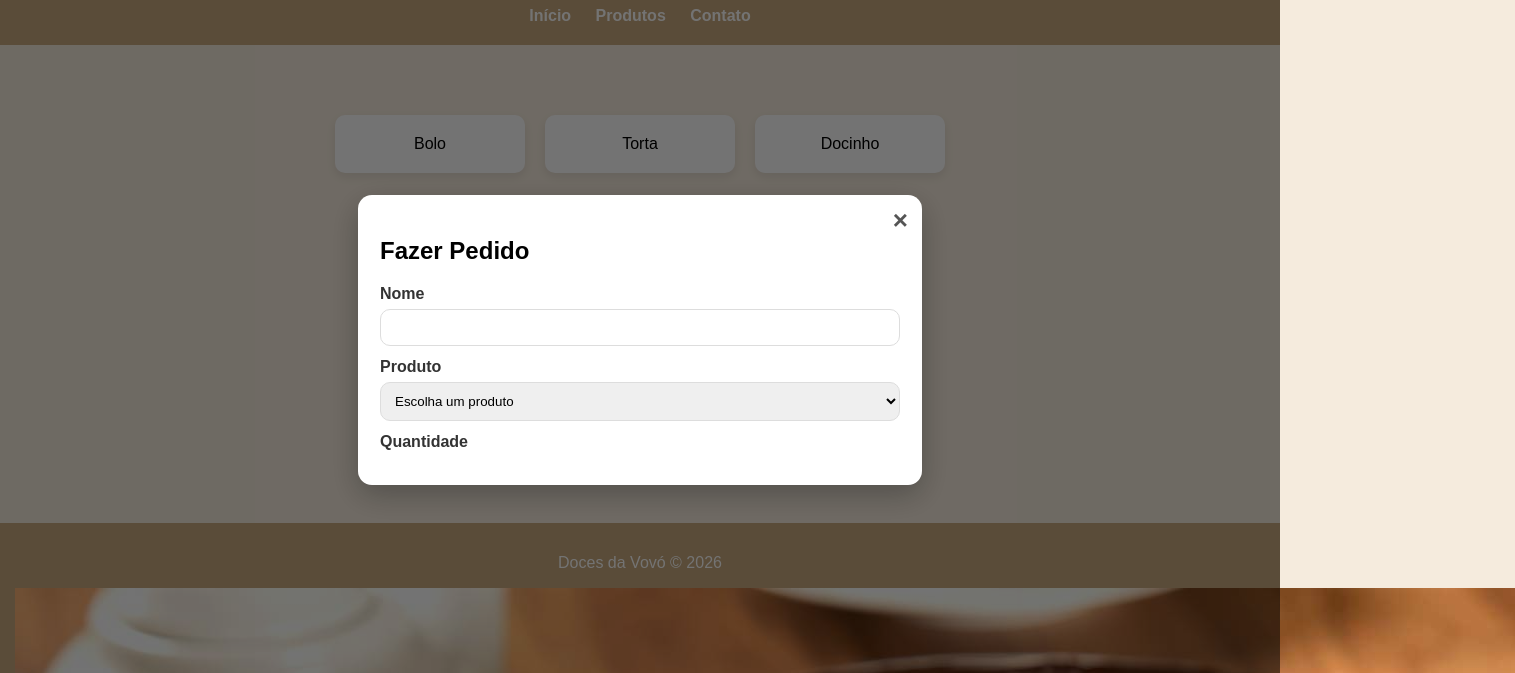
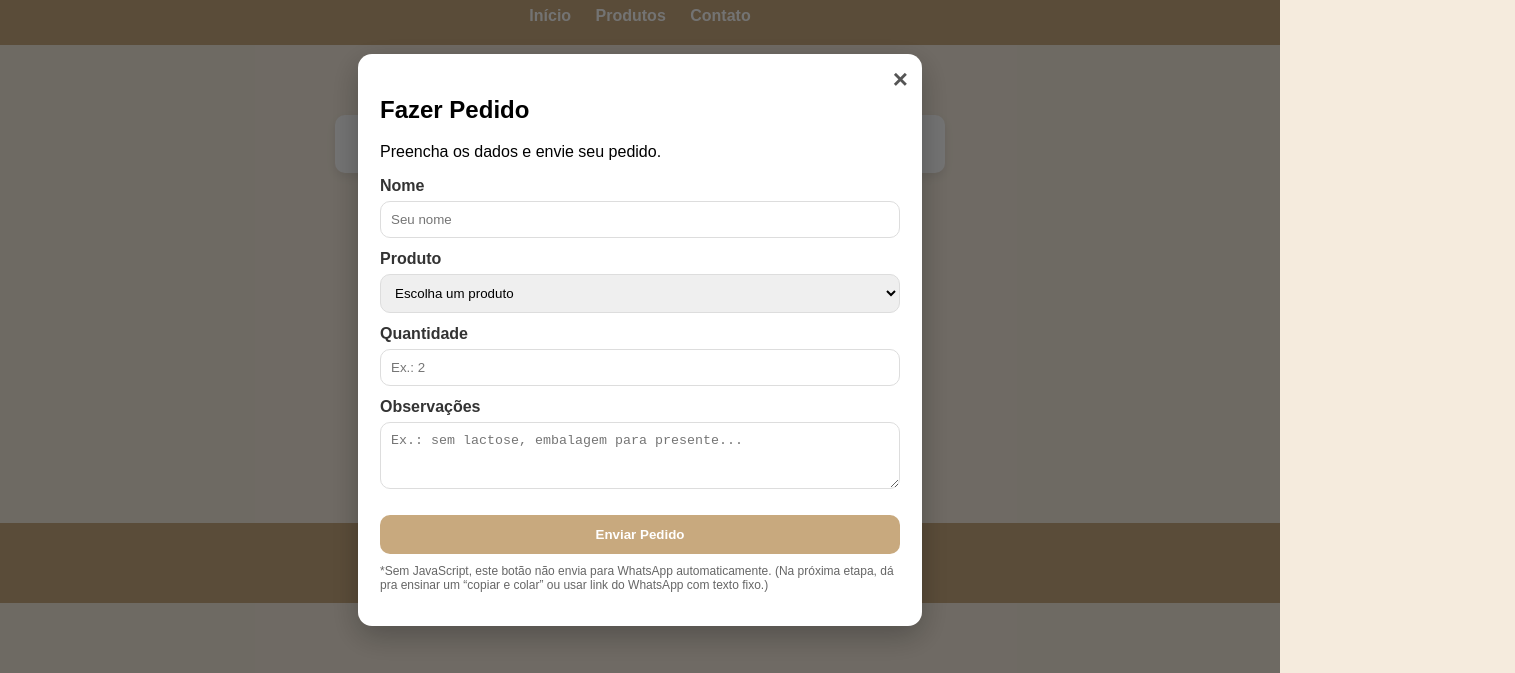
Before and after one commit to marinhopatricia/Novo-Site-Institucional, a plain HTML site: page index.html in a window 1280 px wide. Both pictures are taken after a click on the link "Fazer Pedido". Shown: the part 60-733 px from the top of the page, 1515 px wide, since content can reach past the window. Drawn offline with Linux system fonts and the light colour scheme.

Commit message:
Corrigido todo o código
Updated the HTML structure and added a modal for order placement.

```diff
--- a/index.html
+++ b/index.html
@@ -28,45 +28,67 @@
         <section class="apresentacao">
             <h2>Bem-vindo à Doces da Vovó</h2>
             <p>Doces artesanais feitos com receitas tradicionais de família.</p>
+
+            <!-- Abre o formulário no centro (sem JS) -->
             <a class="btn" href="#pedido">Fazer Pedido</a>
         </section>
 
         <section id="contato" class="contato">
             <h2>Contato</h2>
             <p>Atendimento: Seg a Sáb — 08h às 18h</p>
-        <p>WhatsApp: (95) 98426-5839</p>
+            <p>WhatsApp: (95) 99999-9999</p>
         </section>
 
     </main>
 
     <footer>
         <p>Doces da Vovó © 2026</p>
-    <div class="galeria-rodape">
-        <img src="img/doce1.jpg" alt="Doce artesanal 1">
-        <img src="img/doce2.jpg" alt="Doce artesanal 2">
-        <img src="img/doce3.png" alt="Doce artesanal 3">
-    </div>
     </footer>
 
-<section id="pedido" class="modal">
+    <!-- MODAL (abre com :target) -->
+    <section id="pedido" class="modal" aria-label="Formulário de pedido">
         <div class="modal-conteudo">
-        <a href="#" class="fechar">×</a>
+            <a href="#" class="fechar" aria-label="Fechar formulário">×</a>
 
             <h2>Fazer Pedido</h2>
+            <p>Preencha os dados e envie seu pedido.</p>
 
-        <form class="form-pedido">
-            <label>Nome
-                <input type="text" name="nome" required>
+            <form class="form-pedido" action="#" method="post">
+                <label>
+                    Nome
+                    <input type="text" name="nome" placeholder="Seu nome" required>
                 </label>
 
-            <label>Produto
+                <label>
+                    Produto
                     <select name="produto" required>
-                    <option value="" disabled selected>Escolha um produto</option>
+                        <option value="" selected disabled>Escolha um produto</option>
                         <option>Bolo</option>
                         <option>Torta</option>
                         <option>Docinho</option>
                     </select>
                 </label>
 
-            <label>Quantidade
-                <input type="number" name="qua
+                <label>
+                    Quantidade
+                    <input type="number" name="quantidade" min="1" placeholder="Ex.: 2" required>
+                </label>
+
+                <label>
+                    Observações
+                    <textarea name="obs" rows="3" placeholder="Ex.: sem lactose, embalagem para presente..."></textarea>
+                </label>
+
+                <!-- Sem JS: botão só “simula” envio -->
+                <button type="submit">Enviar Pedido</button>
+
+                <p class="obs">
+                    *Sem JavaScript, este botão não envia para WhatsApp automaticamente.
+                    (Na próxima etapa, dá pra ensinar um “copiar e colar” ou usar link do WhatsApp com texto fixo.)
+                </p>
+            </form>
+        </div>
+    </section>
+
+</body>
+</html>
```
Lines whose indentation alone changed are shown as unchanged.
